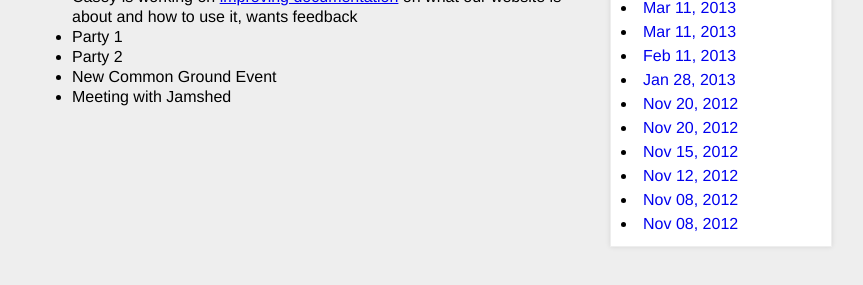
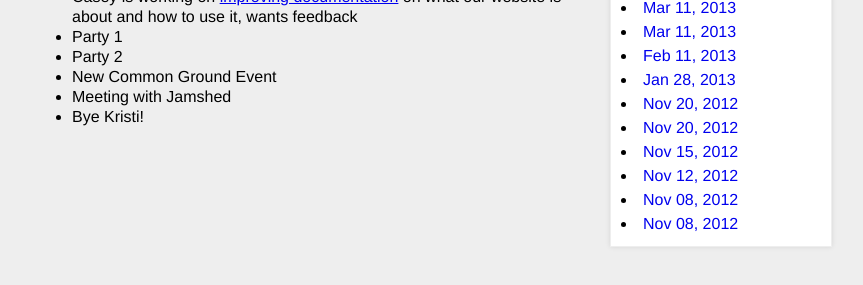
Before and after one commit to CooperASC/cooperasc.github.com, a Jekyll site: the page built from _posts/notes/2013-03-25-asc.md, in a window 1280 px wide. Shown: the part 339-624 px from the top of the page, without its empty margins (208-1071 px from the left). Built offline with Jekyll 4.4.1, drawn with Linux system fonts in a browser that asks for light colours.

Commit message:
updating agenda

```diff
--- a/_posts/notes/2013-03-25-asc.md
+++ b/_posts/notes/2013-03-25-asc.md
@@ -20,3 +20,4 @@ filepath: _posts/notes/2013-03-25-asc.md
 - Party 2
 - New Common Ground Event
 - Meeting with Jamshed
+- Bye Kristi!
```
